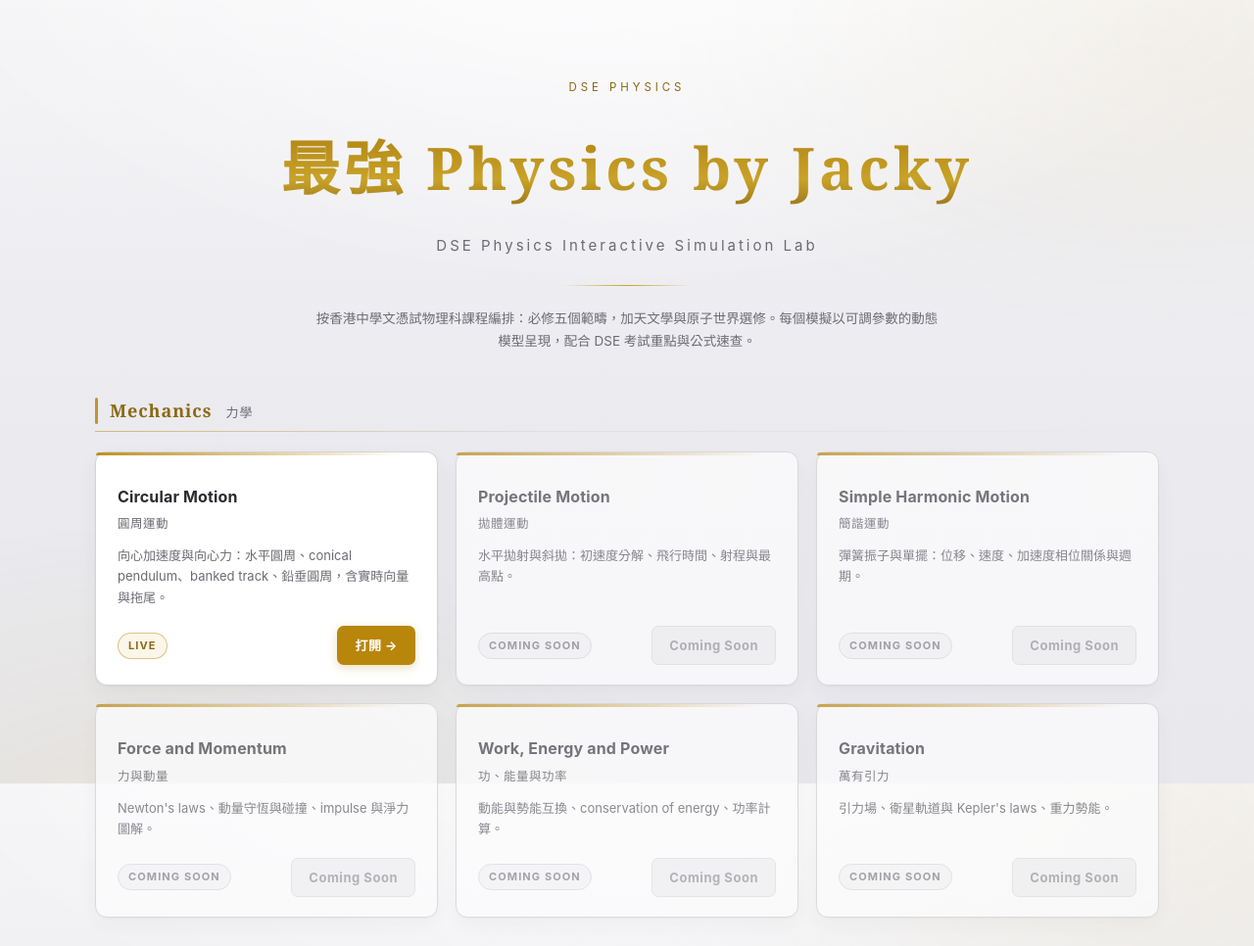
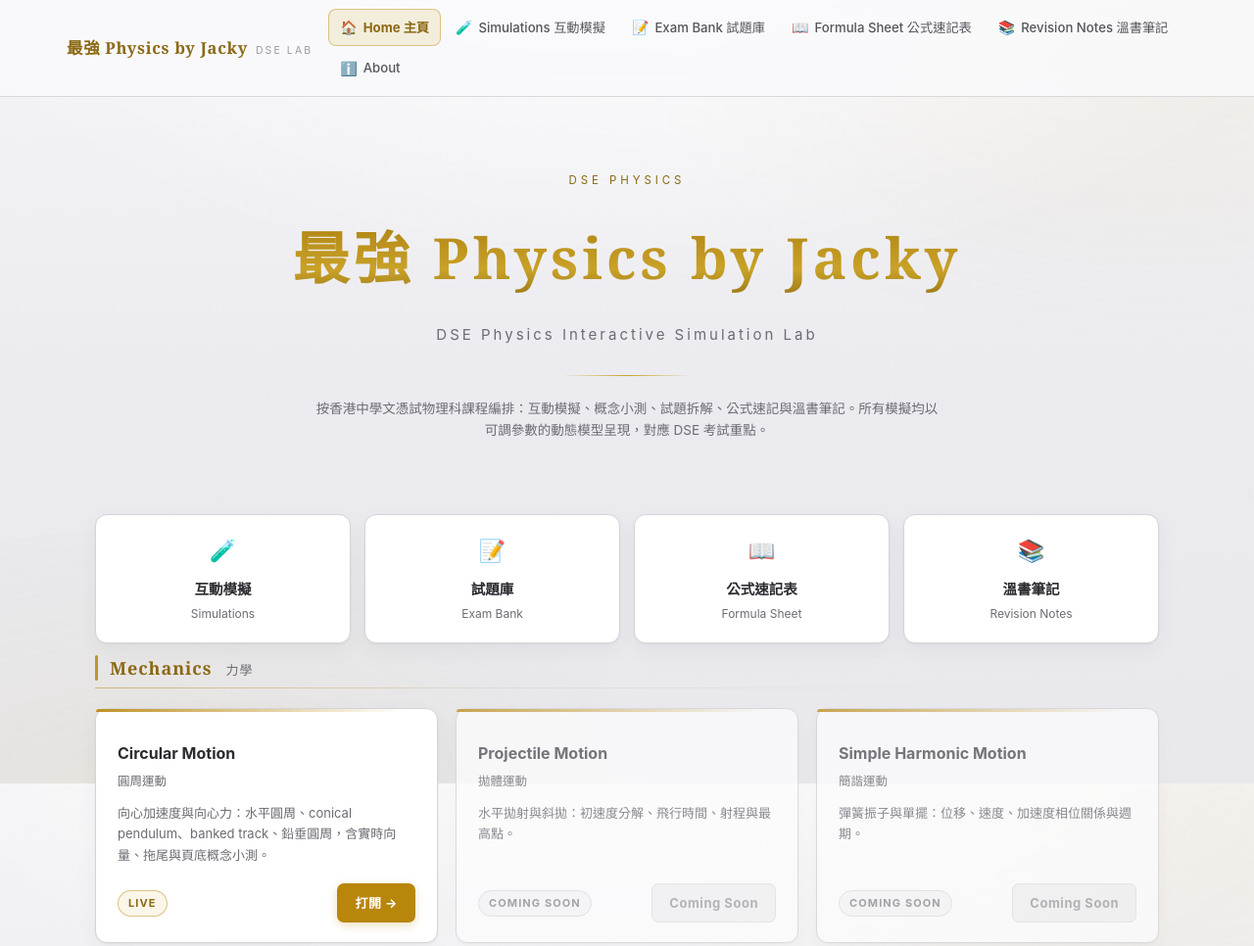
Before and after one commit to Guan4350/dse-physics-lab, a plain HTML site: page index.html in a window 1280 px wide. Shown: the top 966 px of the page at 98% size. Drawn offline with Linux system fonts and the light colour scheme.

Commit message:
Add files via upload

```diff
--- a/index.html
+++ b/index.html
@@ -3,39 +3,66 @@
 <head>
 <meta charset="utf-8">
 <meta name="viewport" content="width=device-width,initial-scale=1">
-<title>最強 Physics by Jacky</title>
+<title>最強 Physics by Jacky · DSE Physics Interactive Simulation Lab</title>
+<meta name="description" content="DSE Physics 互動模擬實驗室：模擬、試題庫、公式速記表與溫書筆記。">
 <style>
-  :root{
-    --gold:#b8860b; --gold-bright:#c9a227; --gold-deep:#8b6914;
-    --ink:#3c3c43; --ink-soft:#6b6b73; --line:#d4d4d8; --card:#ffffff;
-  }
   *{box-sizing:border-box}
-  body{
-    margin:0; color:var(--ink); font-size:15px; line-height:1.7;
-    font-family:-apple-system,"PingFang TC","Microsoft JhengHei","Helvetica Neue",sans-serif;
+  :root{--gold:#b8860b;--gold-bright:#c9a227;--gold-deep:#8b6914;
+        --ink:#3c3c43;--ink-soft:#6b6b73;--line:#d4d4d8;--card:#fff}
+  body{margin:0;color:var(--ink);font-size:15px;line-height:1.7;
+    font-family:-apple-system,"PingFang TC","Microsoft JhengHei","Noto Sans TC","Helvetica Neue",sans-serif;
     background:
-      radial-gradient(1100px 620px at 50% -140px, rgba(255,255,255,.96), rgba(255,255,255,0) 70%),
-      radial-gradient(760px 460px at 12% 108%, rgba(201,162,39,.09), rgba(201,162,39,0) 72%),
-      radial-gradient(760px 460px at 92% 4%, rgba(184,134,11,.07), rgba(184,134,11,0) 70%),
+      radial-gradient(1100px 620px at 50% -140px,rgba(255,255,255,.96),rgba(255,255,255,0) 70%),
+      radial-gradient(760px 460px at 12% 108%,rgba(201,162,39,.09),rgba(201,162,39,0) 72%),
+      radial-gradient(760px 460px at 92% 4%,rgba(184,134,11,.07),rgba(184,134,11,0) 70%),
       linear-gradient(180deg,#f5f5f7 0%,#eaeaef 55%,#e8e8ed 100%);
-    background-attachment:fixed;
-    -webkit-font-smoothing:antialiased;
-  }
+    background-attachment:fixed;-webkit-font-smoothing:antialiased}
   .wrap{max-width:1130px;margin:0 auto;padding:0 22px}
-  .hero{text-align:center;padding:80px 0 44px}
+  .topnav{position:sticky;top:0;z-index:60;backdrop-filter:saturate(180%) blur(14px);
+    -webkit-backdrop-filter:saturate(180%) blur(14px);
+    background:rgba(250,250,252,.86);border-bottom:1px solid rgba(212,212,216,.9)}
+  .topnav .bar{max-width:1180px;margin:0 auto;padding:9px 18px;display:flex;align-items:center;gap:16px}
+  .brand{display:flex;align-items:baseline;gap:8px;text-decoration:none;margin-right:auto;white-space:nowrap}
+  .brand b{font-family:"Songti TC","Noto Serif TC",Georgia,serif;font-size:16.5px;font-weight:650;
+    letter-spacing:.04em;color:var(--gold-deep)}
+  .brand i{font-style:normal;font-size:10.5px;letter-spacing:.2em;text-transform:uppercase;color:#9a9aa2}
+  .navlinks{display:flex;align-items:center;gap:3px;flex-wrap:wrap}
+  .navlinks a{display:inline-flex;align-items:center;gap:6px;text-decoration:none;font-size:13.2px;
+    font-weight:550;color:#55555c;padding:7px 11px;border-radius:8px;border:1px solid transparent;
+    transition:.18s;white-space:nowrap}
+  .navlinks a:hover{color:var(--gold-deep);background:rgba(201,162,39,.10);border-color:rgba(184,134,11,.28)}
+  .navlinks a.on{color:var(--gold-deep);background:rgba(201,162,39,.15);border-color:rgba(184,134,11,.42);font-weight:650}
+  .navlinks a em{font-style:normal;font-size:14px;line-height:1}
+  .navtoggle{display:none;background:#fff;border:1px solid var(--line);border-radius:8px;
+    font-size:18px;line-height:1;color:var(--gold-deep);padding:6px 11px;cursor:pointer}
+  @media(max-width:900px){
+    .topnav .bar{padding:8px 14px}.navtoggle{display:block}
+    .navlinks{display:none;position:absolute;left:12px;right:12px;top:calc(100% + 6px);
+      background:rgba(252,252,254,.98);border:1px solid var(--line);border-radius:12px;
+      box-shadow:0 10px 30px rgba(60,60,67,.14);padding:8px;flex-direction:column;align-items:stretch}
+    .navlinks.open{display:flex}.navlinks a{padding:10px 12px;font-size:14px}}
+  .hero{text-align:center;padding:76px 0 40px}
   .eyebrow{font-size:11.5px;letter-spacing:.34em;text-transform:uppercase;color:var(--gold-deep);margin-bottom:20px}
-  h1{
-    margin:0;font-family:"Songti TC","Noto Serif TC",Georgia,serif;font-weight:600;
-    font-size:clamp(34px,6vw,60px);letter-spacing:.07em;
+  h1{margin:0;font-family:"Songti TC","Noto Serif TC",Georgia,serif;font-weight:600;
+    font-size:clamp(34px,6vw,58px);letter-spacing:.07em;
     background:linear-gradient(180deg,#a97c0f 0%,#c9a227 62%,#8b6914 100%);
-    -webkit-background-clip:text;background-clip:text;-webkit-text-fill-color:transparent;
-  }
+    -webkit-background-clip:text;background-clip:text;-webkit-text-fill-color:transparent}
   .subtitle{margin:16px 0 0;font-size:clamp(12.5px,2.2vw,15px);letter-spacing:.2em;color:var(--ink-soft)}
   .divider{width:132px;height:1px;margin:28px auto 0;border:0;
     background:linear-gradient(90deg,transparent,var(--gold-bright),transparent)}
   .hero-note{margin:22px auto 0;max-width:640px;font-size:13.5px;color:var(--ink-soft)}
+  .quick{display:grid;gap:14px;grid-template-columns:repeat(2,1fr);margin:34px 0 10px}
+  @media(min-width:820px){.quick{grid-template-columns:repeat(4,1fr)}}
+  .qcard{display:block;text-decoration:none;background:#fff;border:1px solid var(--line);
+    border-radius:12px;padding:18px;text-align:center;transition:.2s;
+    box-shadow:0 1px 2px rgba(60,60,67,.05),0 8px 20px rgba(60,60,67,.05)}
+  .qcard:hover{transform:translateY(-3px);border-color:var(--gold-bright);
+    box-shadow:0 2px 6px rgba(184,134,11,.14),0 14px 30px rgba(184,134,11,.16)}
+  .qcard em{display:block;font-style:normal;font-size:22px;margin-bottom:8px}
+  .qcard b{display:block;font-size:14.5px;color:#2b2b30}
+  .qcard span{display:block;font-size:12px;color:var(--ink-soft);margin-top:3px}
   main{padding-bottom:24px}
-  .category{margin-bottom:54px}
+  .category{margin-bottom:50px}
   .cat-head{display:flex;align-items:baseline;gap:14px;padding-left:15px;position:relative;margin-bottom:5px}
   .cat-head::before{content:"";position:absolute;left:0;top:2px;bottom:2px;width:3px;border-radius:2px;
     background:var(--acc,var(--gold));opacity:.85}
@@ -47,40 +74,51 @@
   .grid{display:grid;gap:18px;grid-template-columns:1fr}
   @media(min-width:640px){.grid{grid-template-columns:repeat(2,1fr)}}
   @media(min-width:1000px){.grid{grid-template-columns:repeat(3,1fr)}}
-  .card{
-    position:relative;background:var(--card);border:1px solid var(--line);border-radius:12px;
-    padding:22px 22px 20px;display:flex;flex-direction:column;min-height:198px;
+  .card{position:relative;background:#fff;border:1px solid var(--line);border-radius:12px;
+    padding:22px 22px 20px;display:flex;flex-direction:column;min-height:196px;
     box-shadow:0 1px 2px rgba(60,60,67,.05),0 8px 22px rgba(60,60,67,.05);
-    transition:transform .22s ease,box-shadow .22s ease,border-color .22s ease;
-  }
-  .card::before{content:"";position:absolute;left:0;top:0;height:3px;width:100%;
-    border-radius:12px 12px 0 0;opacity:.9;
-    background:linear-gradient(90deg,var(--acc,var(--gold)),transparent 90%)}
+    transition:transform .22s ease,box-shadow .22s ease,border-color .22s ease}
+  .card::before{content:"";position:absolute;left:0;top:0;height:3px;width:100%;border-radius:12px 12px 0 0;
+    opacity:.9;background:linear-gradient(90deg,var(--acc,var(--gold)),transparent 90%)}
   .card.live:hover{transform:translateY(-4px);border-color:var(--gold-bright);
     box-shadow:0 2px 6px rgba(184,134,11,.14),0 16px 34px rgba(184,134,11,.17)}
-  .card-name{margin:10px 0 4px;font-size:16px;font-weight:650;color:#2b2b30;letter-spacing:.01em}
-  .card-name span{display:block;font-size:12.5px;font-weight:400;color:var(--ink-soft);margin-top:3px;letter-spacing:.04em}
+  .card-name{margin:10px 0 4px;font-size:16px;font-weight:650;color:#2b2b30}
+  .card-name span{display:block;font-size:12.5px;font-weight:400;color:var(--ink-soft);margin-top:3px}
   .card-desc{margin:8px 0 18px;font-size:13px;line-height:1.65;color:var(--ink-soft);flex:1}
   .row{display:flex;align-items:center;justify-content:space-between;gap:12px}
   .tag{font-size:11px;font-weight:700;letter-spacing:.1em;text-transform:uppercase;
     padding:3px 10px;border-radius:20px;border:1px solid}
   .tag.live{color:var(--gold-deep);border-color:rgba(184,134,11,.45);background:rgba(201,162,39,.10)}
   .tag.soon{color:#8c8c93;border-color:#dcdce0;background:#f4f4f6}
-  .btn{display:inline-block;font-size:13px;font-weight:650;letter-spacing:.04em;
-    padding:8px 17px;border-radius:7px;text-decoration:none;border:1px solid transparent;
-    transition:background .2s ease,box-shadow .2s ease}
+  .btn{display:inline-block;font-size:13px;font-weight:650;letter-spacing:.04em;padding:8px 17px;
+    border-radius:7px;text-decoration:none;border:1px solid transparent;transition:.2s}
   .btn.live{background:var(--gold);color:#fff;box-shadow:0 3px 10px rgba(184,134,11,.26)}
-  .btn.live:hover{background:#a3760a;box-shadow:0 5px 16px rgba(184,134,11,.34)}
+  .btn.live:hover{background:#a3760a}
   .btn.soon{background:#f0f0f2;color:#a0a0a7;border-color:#e0e0e3;cursor:not-allowed}
-  .card.soon{opacity:.78;background:#fcfcfd}
-  .card.soon .card-name{color:#55555c}
-  footer{margin-top:24px;padding:34px 0 46px;text-align:center;border-top:1px solid var(--line)}
+  .card.soon{opacity:.78;background:#fcfcfd}.card.soon .card-name{color:#55555c}
+  footer{margin-top:20px;padding:34px 0 46px;text-align:center;border-top:1px solid var(--line)}
   footer .mark{display:inline-block;margin-bottom:12px;font-size:11px;letter-spacing:.3em;
     text-transform:uppercase;color:var(--gold-deep)}
-  footer p{margin:0 auto;max-width:760px;font-size:12.5px;line-height:1.85;color:#7d7d85;letter-spacing:.02em}
+  footer p{margin:0 auto;max-width:760px;font-size:12.5px;line-height:1.85;color:#7d7d85}
 </style>
 </head>
-<body>
+<body data-nav="home">
+
+<nav class="topnav">
+  <div class="bar">
+    <a class="brand" href="index.html"><b>最強 Physics by Jacky</b><i>DSE Lab</i></a>
+    <button class="navtoggle" id="navToggle" aria-label="開啟導覽選單" aria-expanded="false">☰</button>
+    <div class="navlinks" id="navLinks">
+      <a href="index.html" data-nav="home"><em>🏠</em>Home 主頁</a>
+      <a href="simulations.html" data-nav="sim"><em>🧪</em>Simulations 互動模擬</a>
+      <a href="exam-bank.html" data-nav="exam"><em>📝</em>Exam Bank 試題庫</a>
+      <a href="formula-sheet.html" data-nav="formula"><em>📖</em>Formula Sheet 公式速記表</a>
+      <a href="revision-notes.html" data-nav="notes"><em>📚</em>Revision Notes 溫書筆記</a>
+      <a href="about.html" data-nav="about"><em>ℹ️</em>About</a>
+    </div>
+  </div>
+</nav>
+
 <div class="wrap">
 
   <header class="hero">
@@ -88,8 +126,15 @@
     <h1>最強 Physics by Jacky</h1>
     <p class="subtitle">DSE Physics Interactive Simulation Lab</p>
     <hr class="divider">
-    <p class="hero-note">按香港中學文憑試物理科課程編排：必修五個範疇，加天文學與原子世界選修。每個模擬以可調參數的動態模型呈現，配合 DSE 考試重點與公式速查。</p>
+    <p class="hero-note">按香港中學文憑試物理科課程編排：互動模擬、概念小測、試題拆解、公式速記與溫書筆記。所有模擬均以可調參數的動態模型呈現，對應 DSE 考試重點。</p>
   </header>
+
+  <section class="quick">
+    <a class="qcard" href="simulations.html"><em>🧪</em><b>互動模擬</b><span>Simulations</span></a>
+    <a class="qcard" href="exam-bank.html"><em>📝</em><b>試題庫</b><span>Exam Bank</span></a>
+    <a class="qcard" href="formula-sheet.html"><em>📖</em><b>公式速記表</b><span>Formula Sheet</span></a>
+    <a class="qcard" href="revision-notes.html"><em>📚</em><b>溫書筆記</b><span>Revision Notes</span></a>
+  </section>
 
   <main>
 
@@ -99,11 +144,9 @@
       <div class="grid">
         <article class="card live" style="--acc:#b8860b">
           <h3 class="card-name">Circular Motion<span>圓周運動</span></h3>
-          <p class="card-desc">向心加速度與向心力：水平圓周、conical pendulum、banked track、鉛垂圓周，含實時向量與拖尾。</p>
-          <div class="row">
-            <span class="tag live">Live</span>
-            <a class="btn live" href="dse-physics-lab.html" target="_blank" rel="noopener">打開 →</a>
-          </div>
+          <p class="card-desc">向心加速度與向心力：水平圓周、conical pendulum、banked track、鉛垂圓周，含實時向量、拖尾與頁底概念小測。</p>
+          <div class="row"><span class="tag live">Live</span>
+            <a class="btn live" href="dse-physics-lab.html" target="_blank" rel="noopener">打開 →</a></div>
         </article>
         <article class="card soon" style="--acc:#b8860b">
           <h3 class="card-name">Projectile Motion<span>拋體運動</span></h3>
@@ -277,9 +320,28 @@
 
   <footer>
     <span class="mark">最強 Physics by Jacky</span>
-    <p>新增模擬：複製卡片HTML結構，改連結與名稱即可</p>
+    <p>DSE Physics Interactive Simulation Lab｜新增模擬：複製卡片結構，改連結與名稱即可</p>
   </footer>
+</div>
 
-</div>
+<script>
+  (function () {
+    var key = document.body.dataset.nav || '';
+    document.querySelectorAll('#navLinks a').forEach(function (a) {
+      if (a.dataset.nav === key) a.classList.add('on');
+    });
+    var t = document.getElementById('navToggle'), l = document.getElementById('navLinks');
+    t.addEventListener('click', function () {
+      var open = l.classList.toggle('open');
+      t.setAttribute('aria-expanded', open ? 'true' : 'false');
+      t.textContent = open ? '✕' : '☰';
+    });
+    document.addEventListener('click', function (e) {
+      if (!e.target.closest('.topnav') && l.classList.contains('open')) {
+        l.classList.remove('open'); t.textContent = '☰';
+      }
+    });
+  })();
+</script>
 </body>
 </html>
```
